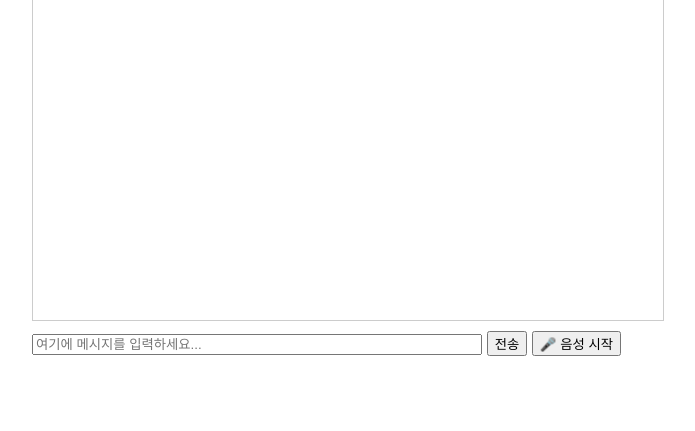
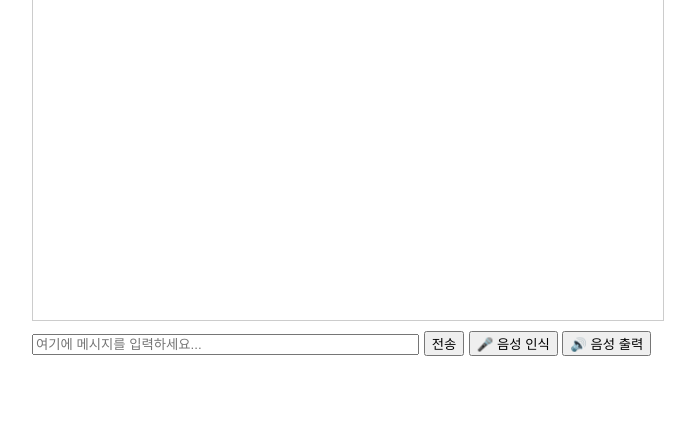
Before and after one commit to cjs0818/flask_gpt, a Flask app: page / in a window 1280 px wide. Shown: the part 76-507 px from the top of the page, without its empty margins (292-987 px from the left). Run offline with Flask 3, Linux system fonts and the light colour scheme.

Commit message:
Speech Synthesis implemented

```diff
--- a/templates/index.html
+++ b/templates/index.html
@@ -16,15 +16,18 @@
         <h2>ChatGPT와 대화하기</h2>
         <div class="messages" id="messages"></div>
         <div class="input-group">
-            <input type="text" id="userInput" placeholder="여기에 메시지를 입력하세요..." style="width: 70%;" />
+            <input type="text" id="userInput" placeholder="여기에 메시지를 입력하세요..." style="width: 60%;" />
             <button onclick="sendMessage()">전송</button>
-            <button id="voiceButton" onclick="toggleSpeechRecognition()">🎤 음성 시작</button>
+            <button id="voiceButton" onclick="toggleSpeechRecognition()">🎤 음성 인식</button>
+            <button id="speakButton" onclick="toggleSpeechSynthesis()">🔊 음성 출력</button>
         </div>
     </div>
 
     <script>
         let recognition;
         let recognizing = false;
+        let speaking = false; // 음성 출력 상태
+        const synth = window.speechSynthesis;
 
         function initializeSpeechRecognition() {
             if (!('SpeechRecognition' in window || 'webkitSpeechRecognition' in window)) {
@@ -34,8 +37,7 @@
 
             try {
                 recognition = new (window.SpeechRecognition || window.webkitSpeechRecognition)();
-                recognition.lang = 'ko-KR'; // 한국어 설정
-                //recognition.lang = 'en-US'; // 영어 설정
+                recognition.lang = 'ko-KR';
                 recognition.interimResults = false;
                 recognition.maxAlternatives = 1;
 
@@ -56,10 +58,10 @@
 
                 recognition.onend = () => {
                     console.log("음성 인식이 종료되었습니다.");
-                    if (recognizing) { // 사용자가 종료하지 않았다면 재시작
+                    if (recognizing) {
                         recognition.start();
                     } else {
-                        document.getElementById('voiceButton').innerText = '🎤 음성 시작';
+                        document.getElementById('voiceButton').innerText = '🎤 음성 인식';
                     }
                 };
 
@@ -77,13 +79,31 @@
                 if (recognizing) {
                     recognition.stop();
                     recognizing = false;
-                    document.getElementById('voiceButton').innerText = '🎤 음성 시작';
+                    document.getElementById('voiceButton').innerText = '🎤 음성 인식';
                 } else {
                     recognition.start();
                     recognizing = true;
                     document.getElementById('voiceButton').innerText = '🎤 음성 중지';
                     console.log("음성 인식이 시작되었습니다");
                 }
+            }
+        }
+
+        function toggleSpeechSynthesis() {
+            speaking = !speaking;
+            document.getElementById('speakButton').innerText = speaking ? '🔇 음성 중지' : '🔊 음성 출력';
+
+            // 현재 재생 중인 음성이 있으면 중지
+            if (!speaking && synth.speaking) {
+                synth.cancel();
+            }
+        }
+
+        function speakText(text) {
+            if (speaking && 'speechSynthesis' in window) {
+                const utterance = new SpeechSynthesisUtterance(text);
+                utterance.lang = 'ko-KR';
+                synth.speak(utterance);
             }
         }
 
@@ -109,12 +129,15 @@
                 botMessageDiv.innerHTML = '<b>봇:</b> ' + data;
                 messagesDiv.appendChild(botMessageDiv);
                 messagesDiv.scrollTop = messagesDiv.scrollHeight;
+
+                // 봇의 응답을 음성으로 출력
+                speakText(data);
             });
 
             document.getElementById('userInput').value = '';
         }
 
-        // "Enter" 키로 메시지 보내기 (keyup 이벤트 사용)
+        // "Enter" 키로 메시지 보내기
         document.getElementById('userInput').addEventListener('keyup', function(event) {
             if (event.key === 'Enter') {
                 sendMessage();
```
